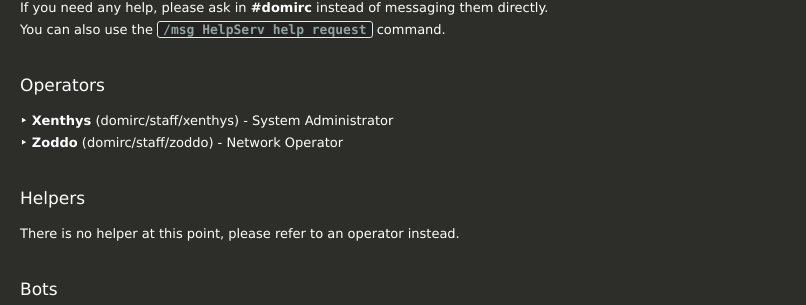
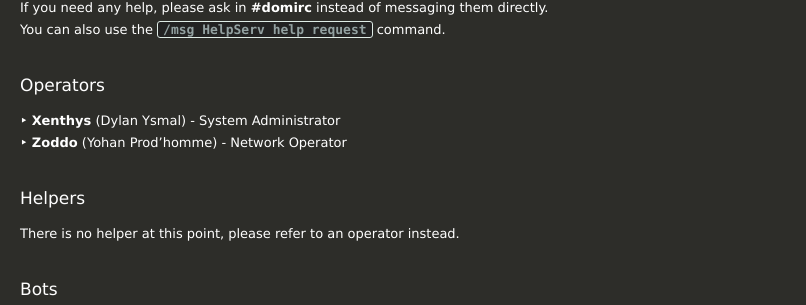
Before and after one commit to DomIRC/domirc.github.io, a Jekyll site: the page built from about/index.md, in a window 1280 px wide. Shown: the part 849-1154 px from the top of the page, without its empty margins (0-806 px from the left). Built offline with Jekyll 4.4.1, drawn with Linux system fonts in a browser that asks for light colours; nearby versions of some CDN libraries.

Commit message:
Updated the About page (Network Staff)
Having the staffers' hostmasks in parenthesis
was pretty useless as we all have the same format.
We decided to put our real names instead.

```diff
--- a/about/index.md
+++ b/about/index.md
@@ -26,8 +26,8 @@ You can also use the `/msg HelpServ help request` command.
 
 ### Operators
 
-‣ **Xenthys** (domirc/staff/xenthys) - System Administrator
-‣ **Zoddo** (domirc/staff/zoddo) - Network Operator
+‣ **Xenthys** (Dylan Ysmal) - System Administrator
+‣ **Zoddo** (Yohan Prod'homme) - Network Operator
 
 ### Helpers
 
```
